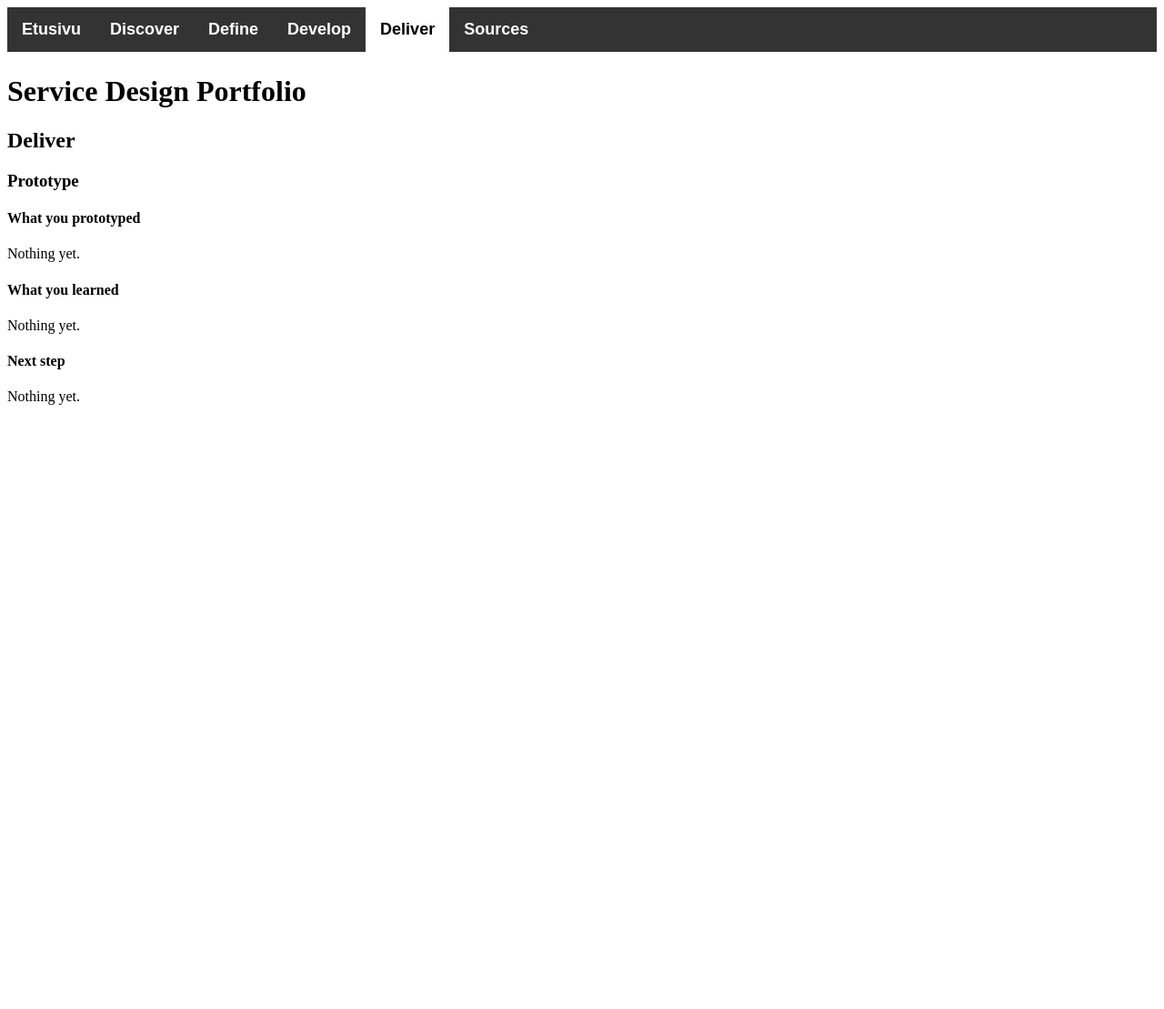
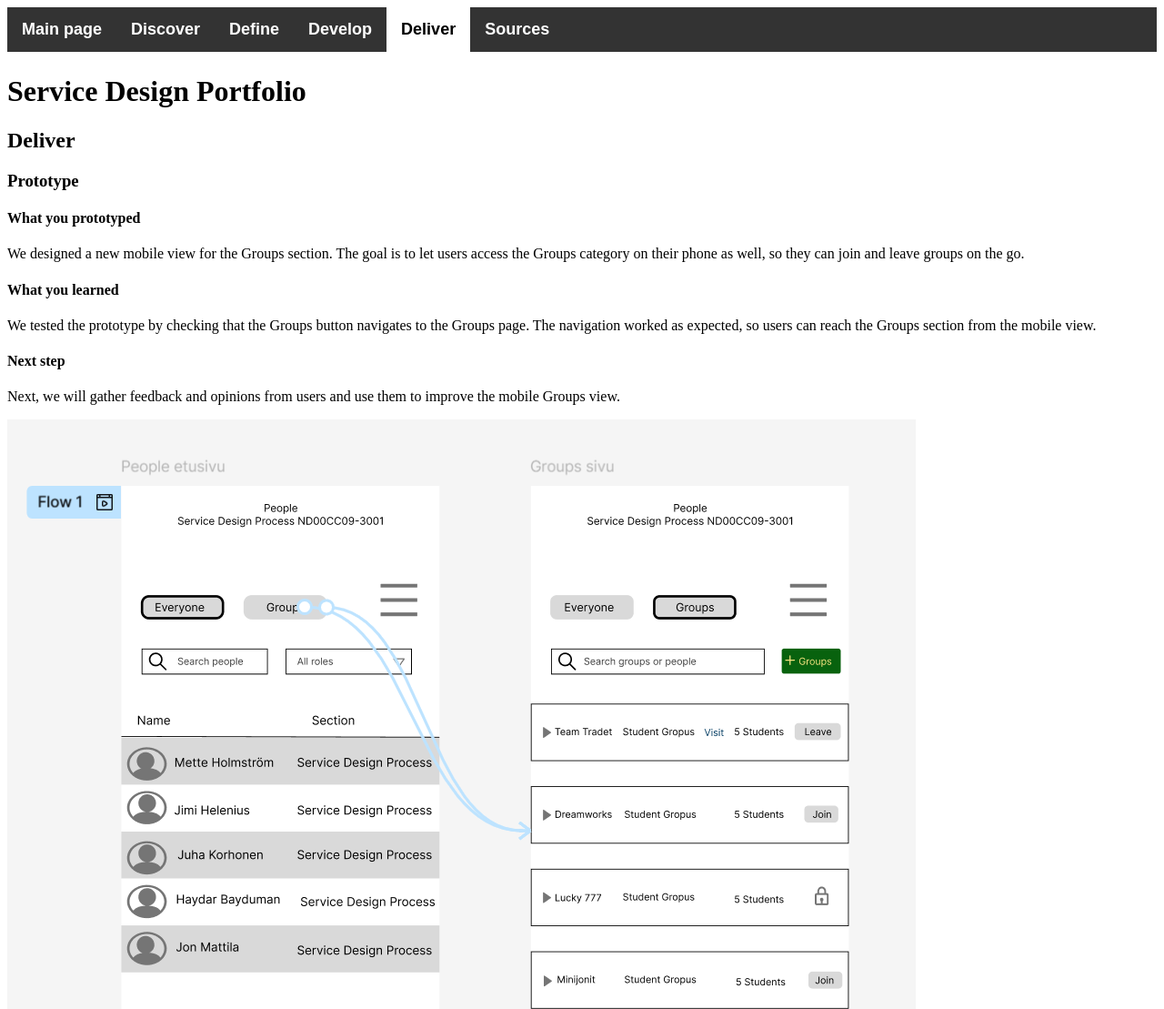
Before and after one commit to Jon-code-87/Tradet, a plain HTML site: page deliver.html in a window 1280 px wide. Shown: the top 1109 px of the page at 91% size. Before the commit the page ends 800 px from the top, so only its background shows below. Drawn offline with Linux system fonts and the light colour scheme.

Commit message:
Lisätty tietoa

```diff
--- a/deliver.html
+++ b/deliver.html
@@ -10,7 +10,7 @@
 
 <div class="header">
       <ul>
-        <li><a href="index.html">Etusivu</a></li>
+        <li><a href="index.html">Main page</a></li>
         <li><a href="discover.html">Discover</a></li>
         <li><a href="define.html">Define</a></li>
         <li><a href="develop.html">Develop</a></li>
@@ -26,15 +26,19 @@
 <h3>Prototype</h3>
 
 <h4>What you prototyped</h4>
-<p>Nothing yet.</p>
+<p>We designed a new mobile view for the Groups section. The goal is to let users access the Groups category on their phone as well,
+so they can join and leave groups on the go.
+</p>
 
 <h4>What you learned</h4>
-<p>Nothing yet.</p>
+<p>We tested the prototype by checking that the Groups button navigates to the Groups page. The navigation worked as expected,
+so users can reach the Groups section from the mobile view.
+</p>
 
 <h4>Next step</h4>
-<p>Nothing yet.</p>
+<p>Next, we will gather feedback and opinions from users and use them to improve the mobile Groups view.</p>
 
-<img src="" alt="">
+<img src="img/prototype.png" alt="Prototype">
 
 
 
```
Also changed, not shown: define.html (+1 -1 lines), develop.html (+1 -1 lines), discover.html (+1 -1 lines).
